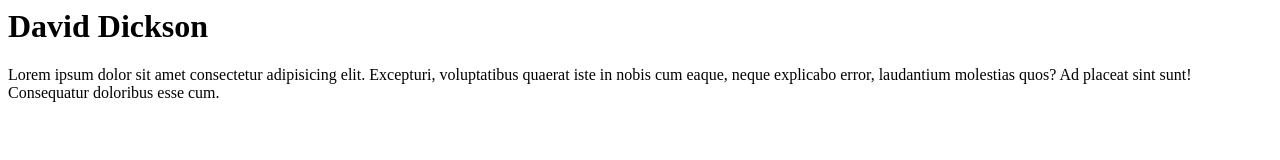
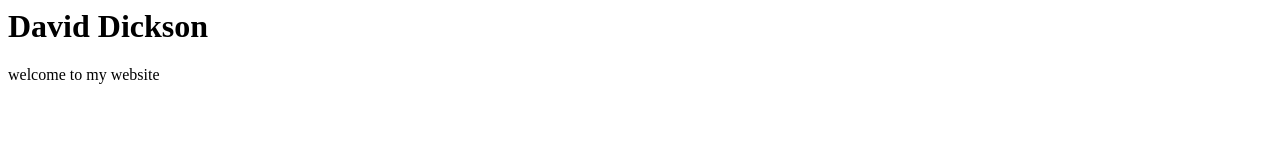
Before and after one commit to DavidDickson26/daviddickson.github.io, a plain HTML site: page index.html in a window 1280 px wide. Drawn offline with Linux system fonts and the light colour scheme.

Commit message:
initalcommit

```diff
--- a/index.html
+++ b/index.html
@@ -6,6 +6,6 @@
 </head>
 <body>
     <h1>David Dickson</h1>
-    <p>Lorem ipsum dolor sit amet consectetur adipisicing elit. Excepturi, voluptatibus quaerat iste in nobis cum eaque, neque explicabo error, laudantium molestias quos? Ad placeat sint sunt! Consequatur doloribus esse cum.</p>
+    <p>welcome to my website</p>
 </body>
 </html>
```
